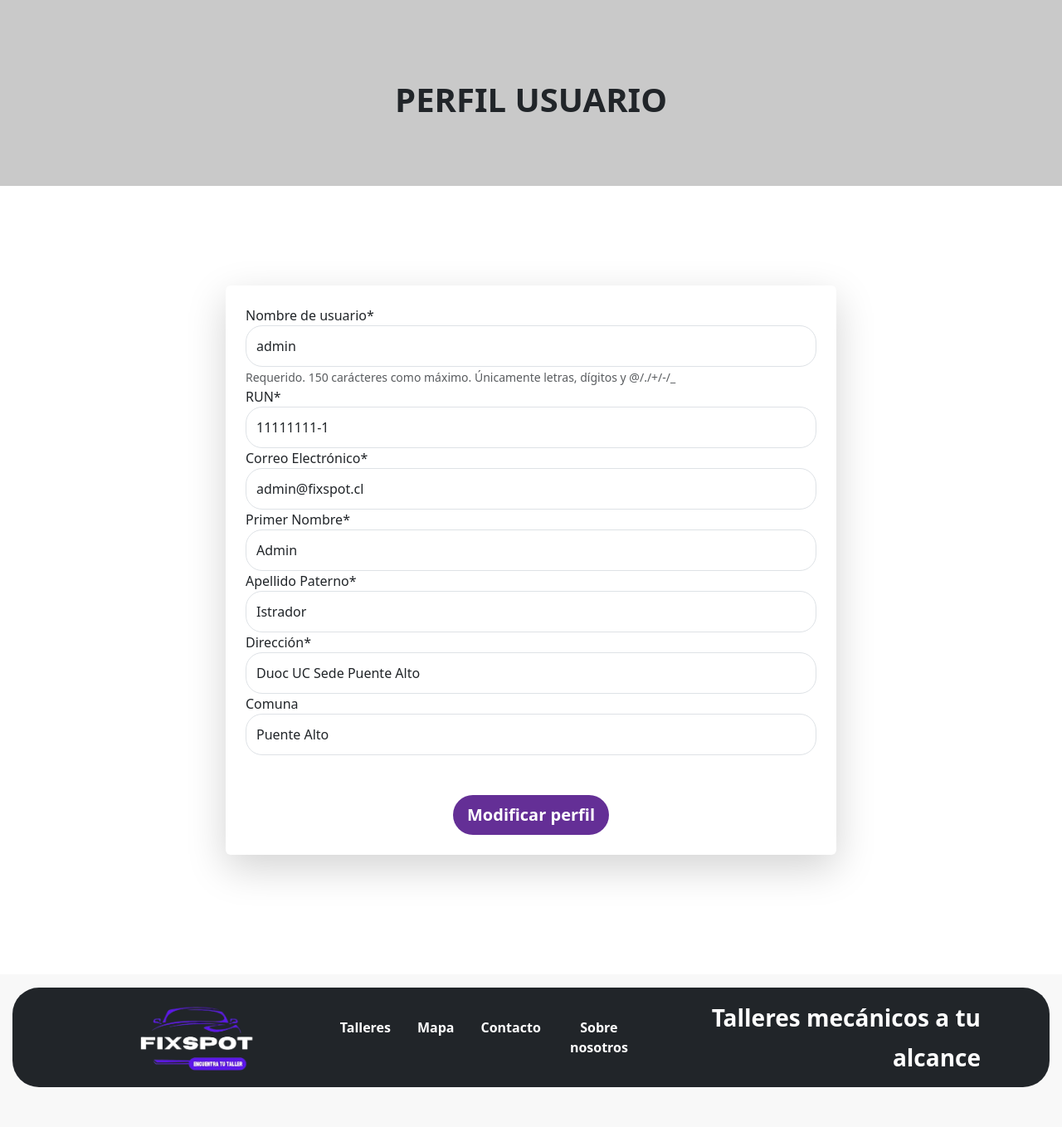
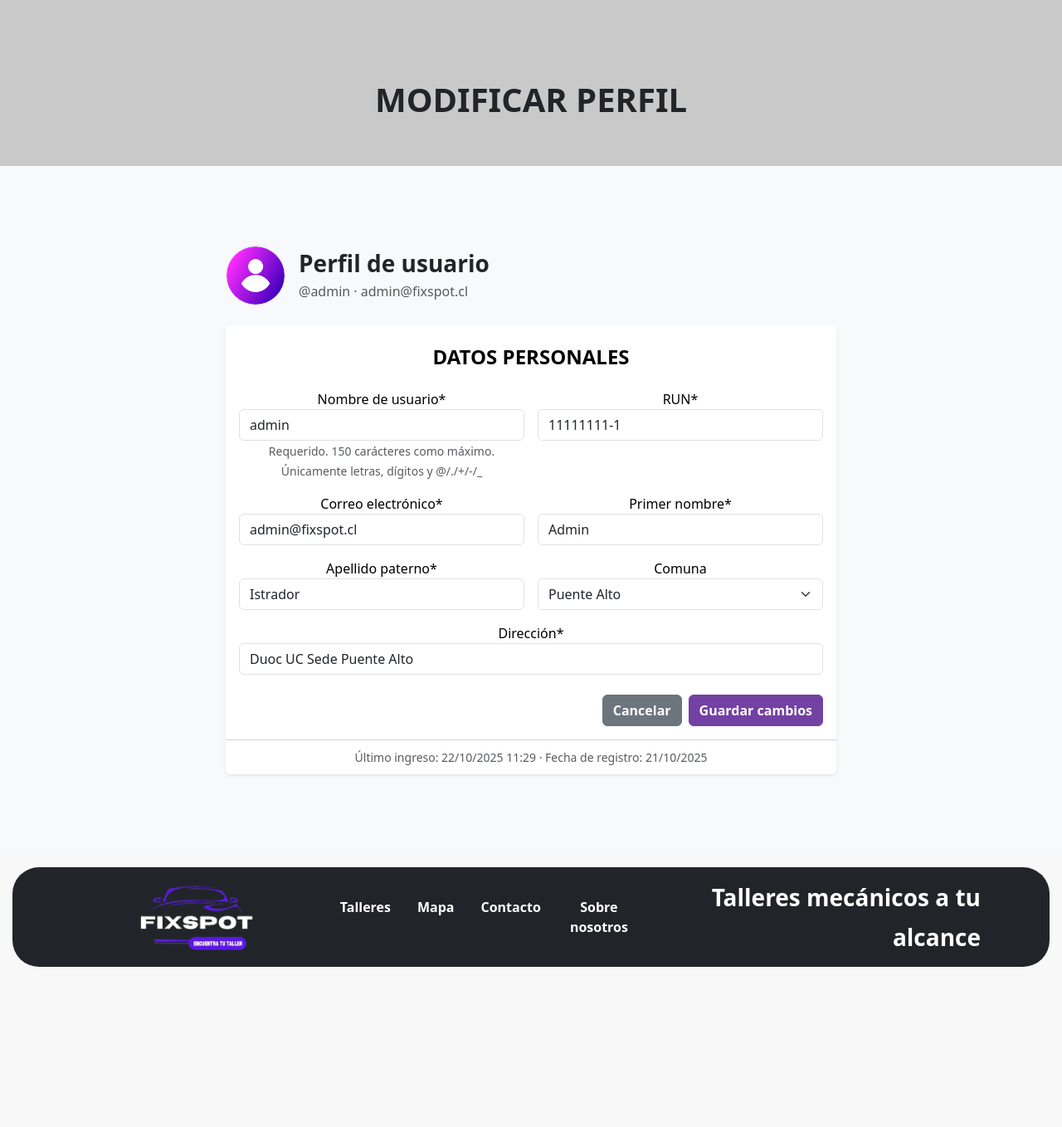
Before and after one commit to Exeeq/fixspot, a Django app: page /perfil_usuario/ in a window 1280 px wide. Shown: the part 104-1462 px from the top of the page at 83% size. After the commit the page ends 1269 px from the top, so only its background shows below. Run offline with Django 3.2, Linux system fonts and the light colour scheme; a user stored in the database is signed in; data comes from the database, SQL or seed files in the repository; some libraries are stand-ins or nearby versions.

Commit message:
fix y rediseño del perfil de usuario

```diff
--- a/core/forms.py
+++ b/core/forms.py
@@ -236,29 +236,44 @@ class VehiculoForm(forms.ModelForm):
     )
 
 
-class UsuarioCustomForm(forms.ModelForm):
+class UsuarioCustomPerfilForm(forms.ModelForm):
+    username = forms.CharField(
+        label='Nombre de usuario',
+        help_text='Solo letras y números',
+        validators=[
+            RegexValidator(
+                regex=r'^[A-Za-z0-9]+$',
+                message='Solo se permiten letras y números (sin espacios ni símbolos).',
+                code='invalid_username'
+            )
+        ],
+        widget=forms.TextInput(attrs={
+            'class': 'form-control',
+            'pattern': '^[A-Za-z0-9]+$',
+            'title': 'Solo letras y números (sin espacios ni símbolos)'
+        }),
+    )
+
     class Meta:
         model = UsuarioCustom
-        fields = ['username','run', 'correo', 'pnombre', 'ap_paterno', 'direccion', 'idRol', 'idComuna']
-        labels = {
-            'username': 'Nombre de usuario',
-            'run': 'RUN',
-            'correo': 'Correo Electrónico',
-            'pnombre': 'Primer Nombre',
-            'ap_paterno': 'Apellido Paterno',
-            'direccion': 'Dirección',
-            'idRol': 'Rol',
-            'idComuna': 'Comuna',
-        }
+        fields = ['username','run','correo','pnombre','ap_paterno','direccion','idComuna']
+        help_texts = {'username': 'Solo letras y números'}
+
         widgets = {
             'run': forms.TextInput(attrs={'class': 'form-control'}),
             'correo': forms.EmailInput(attrs={'class': 'form-control'}),
             'pnombre': forms.TextInput(attrs={'class': 'form-control'}),
             'ap_paterno': forms.TextInput(attrs={'class': 'form-control'}),
             'direccion': forms.TextInput(attrs={'class': 'form-control'}),
-            'idRol': forms.Select(attrs={'class': 'form-control'}),
-            'idComuna': forms.Select(attrs={'class': 'form-control'}),
+            'idComuna': forms.Select(attrs={'class': 'form-select'}),
         }
+
+    def clean_username(self):
+        u = self.cleaned_data.get('username', '')
+        u = re.sub(r'[^A-Za-z0-9]', '', u)
+        if not u:
+            raise forms.ValidationError('Ingresa un nombre de usuario válido (solo letras y números).')
+        return u
 
 class UsuarioCustomCreationForm(UserCreationForm):
     username = forms.CharField(max_length=150, label='Nombre de usuario', widget=forms.TextInput(attrs={'class': 'form-control'}))
@@ -286,13 +301,13 @@ class UsuarioCustomCreationForm(UserCreationForm):
 class UsuarioCustomPerfilForm(forms.ModelForm):
     class Meta:
         model = UsuarioCustom
-        fields = ['username','run', 'correo', 'pnombre', 'ap_paterno', 'direccion', 'idComuna']
+        fields = ['username','run','correo','pnombre','ap_paterno','direccion','idComuna']
         labels = {
             'username': 'Nombre de usuario',
             'run': 'RUN',
-            'correo': 'Correo Electrónico',
-            'pnombre': 'Primer Nombre',
-            'ap_paterno': 'Apellido Paterno',
+            'correo': 'Correo electrónico',
+            'pnombre': 'Primer nombre',
+            'ap_paterno': 'Apellido paterno',
             'direccion': 'Dirección',
             'idComuna': 'Comuna',
         }
@@ -302,7 +317,7 @@ class UsuarioCustomPerfilForm(forms.ModelForm):
             'pnombre': forms.TextInput(attrs={'class': 'form-control'}),
             'ap_paterno': forms.TextInput(attrs={'class': 'form-control'}),
             'direccion': forms.TextInput(attrs={'class': 'form-control'}),
-            'idComuna': forms.Select(attrs={'class': 'form-control'}),
+            'idComuna': forms.Select(attrs={'class': 'form-select'}),
         }
 
 class ReportePagoForm(forms.ModelForm):
--- a/core/templates/core/perfil_usuario.html
+++ b/core/templates/core/perfil_usuario.html
@@ -1,51 +1,137 @@
 {% extends 'core/base.html' %}
 {% load static %}
 {% load crispy_forms_tags %}
+
 {% block contenido %}
 
 <!-- INICIO ENCABEZADO -->
 <div class="">
     <div class="container">
         <div class="row justify-content-center">
-            <div class="col-lg-6 mt-5">
+            <div class="col-lg-6 mt-5 mb-5">
                 <div class="intro-excerpt">
-                    <h1 class="fw-bold text-center">PERFIL USUARIO</h1>
+                    <h1 class="fw-bold text-center">MODIFICAR PERFIL</h1>
                 </div>
             </div>
         </div>
     </div>
-    <br><br><br>
 </div>
+
 <!-- FIN ENCABEZADO -->
+<section class="bg-light py-5">
+  <br><br>
+  <div class="container">
+    <!-- Encabezado -->
+    <div class="row justify-content-center mb-4">
+      <div class="col-lg-8">
+        <div class="d-flex align-items-center gap-3">
+          <img src="{% static 'core/img/avatar-placeholder.png' %}" alt="avatar" class="rounded-circle border" style="width:72px;height:72px;object-fit:cover;">
+          <div>
+            <h1 class="h3 mb-1 fw-bold">Perfil de usuario</h1>
+            <p class="text-muted mb-0">@{{ request.user.username }} · {{ request.user.correo|default:request.user.email }}</p>
+          </div>
+        </div>
+      </div>
+    </div>
 
-<div class="bg-white">
-  <br><br><br>
-    <div class="container mt-5 mb-5">
-        <div class="row justify-content-center mt-4 mb-5">
-          <div class="col-md-8">
-            <form method="POST" class="p-4 rounded shadow-lg">
+    <!-- Tarjeta Perfil -->
+    <div class="row justify-content-center">
+      <div class="col-lg-8">
+        <div class="card shadow-sm border-0">
+          <div class="card-header bg-white border-0 pt-4">
+            <h2 class="h4 mb-0 fw-bold">DATOS PERSONALES</h2>
+          </div>
+
+          <div class="card-body">
+            <form id="perfilForm" method="POST" novalidate>
               {% csrf_token %}
-              <div class="form-group">
-                {{ form | crispy }}
+
+              <div class="row g-3">
+                <div class="col-md-6">
+                  {{ form.username|as_crispy_field }}
+                </div>
+                <div class="col-md-6">
+                  {{ form.run|as_crispy_field }}
+                </div>
+                <div class="col-md-6">
+                  {{ form.correo|as_crispy_field }}
+                </div>
+                <div class="col-md-6">
+                  {{ form.pnombre|as_crispy_field }}
+                </div>
+                <div class="col-md-6">
+                  {{ form.ap_paterno|as_crispy_field }}
+                </div>
+                <div class="col-md-6">
+                  {{ form.idComuna|as_crispy_field }}
+                </div>
+                <div class="col-12">
+                  {{ form.direccion|as_crispy_field }}
+                </div>
               </div>
-              <input type="submit" class="btn rounded-pill btn-background btn-lg mt-5 d-flex text-center mx-auto" value="Modificar perfil">
+
+              <div class="d-flex justify-content-end gap-2 mt-4">
+                <a href="{% url 'index' %}" class="btn btn-secondary fw-semibold text-white">Cancelar</a>
+                <button type="submit" id="btnGuardar" class="btn btn-primary">
+                  Guardar cambios
+                </button>
+              </div>
             </form>
           </div>
+
+          <div class="card-footer bg-white text-muted small">
+            Último ingreso: {{ request.user.last_login|date:"d/m/Y H:i" }} · Fecha de registro: {{ request.user.date_joined|date:"d/m/Y" }}
+          </div>
         </div>
-        <br><br>
+      </div>
     </div>
-      <style>
-        .form-control {
-          height: 50px;
-          border-radius: 20px;
-        }
-      </style>
-
-</div>
+    <br><br>
+  </div>
+</section>
 
 {% endblock contenido %}
+
 {% block js %}
-<script src="https://code.jquery.com/jquery-3.6.0.min.js"></script>
-<script src="https://cdn.jsdelivr.net/npm/@popperjs/core@2.11.6/dist/umd/popper.min.js"></script>
-<script src="https://cdn.jsdelivr.net/npm/bootstrap@5.3.0-alpha1/dist/js/bootstrap.bundle.min.js"></script>
+<script src="https://cdn.jsdelivr.net/npm/sweetalert2@11"></script>
+
+<script>
+  // Confirmación antes de enviar
+  (function () {
+    const form = document.getElementById('perfilForm');
+    const btn = document.getElementById('btnGuardar');
+
+    form.addEventListener('submit', function (e) {
+      // Evita el submit automático
+      e.preventDefault();
+
+      Swal.fire({
+        title: '¿Guardar cambios?',
+        text: 'Se actualizará la información de tu perfil.',
+        icon: 'question',
+        showCancelButton: true,
+        confirmButtonText: 'Sí, guardar',
+        cancelButtonText: 'Cancelar',
+        reverseButtons: true,
+      }).then((result) => {
+        if (result.isConfirmed) {
+          form.submit();
+        }
+      });
+    });
+  })();
+
+    // Restringe a [A-Za-z0-9] mientras escribes
+  document.addEventListener('DOMContentLoaded', function () {
+    const u = document.getElementById('id_username');
+    if (!u) return;
+    u.setAttribute('pattern', '^[A-Za-z0-9]+$');
+    u.setAttribute('title', 'Solo letras y números (sin espacios ni símbolos)');
+    u.addEventListener('input', function (e) {
+      const p = e.target.selectionStart;
+      e.target.value = e.target.value.replace(/[^A-Za-z0-9]/g, '');
+      e.target.setSelectionRange(p, p);
+    });
+  });
+
+</script>
 {% endblock js %}
```
Also changed, not shown: core/static/core/img/avatar-placeholder.png (added).
